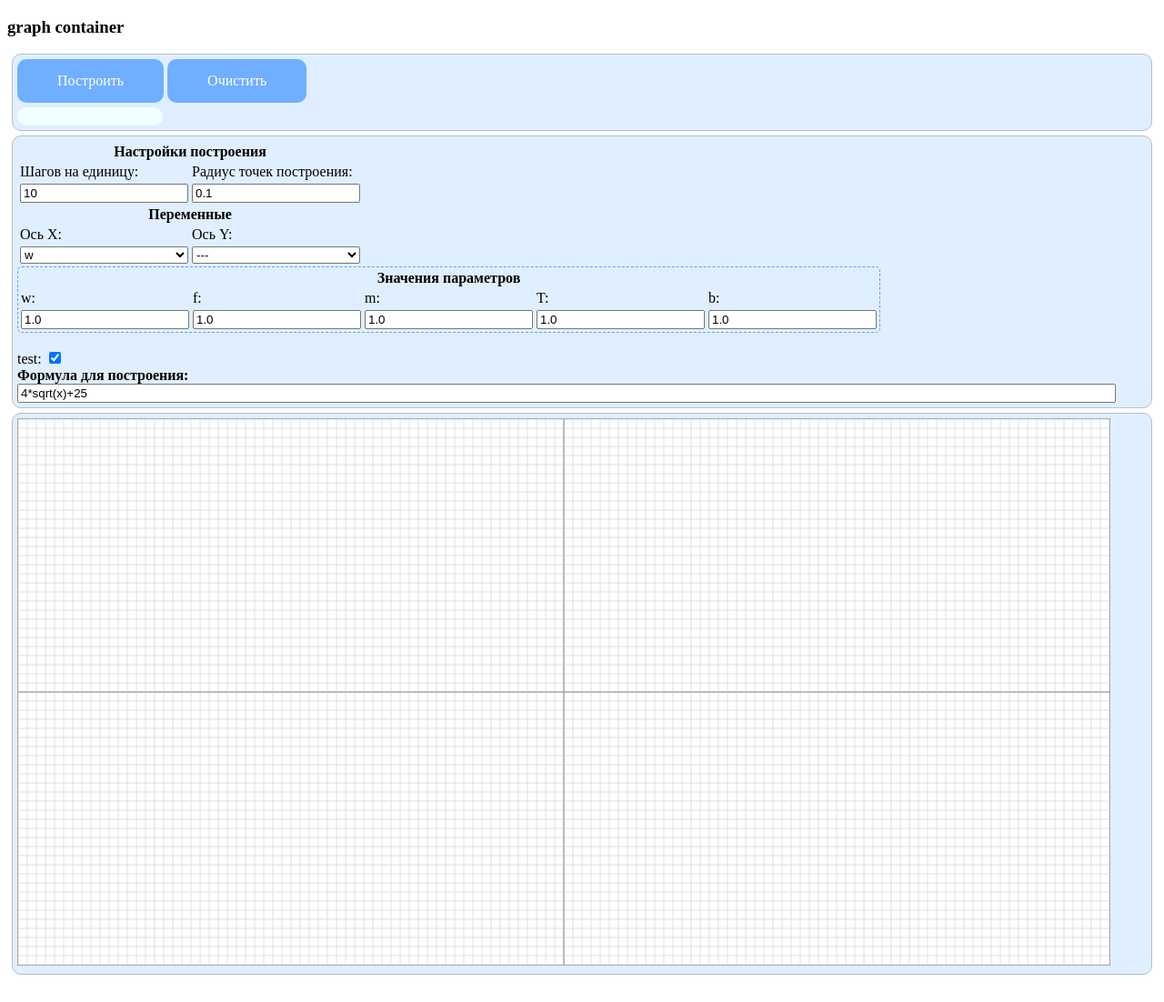
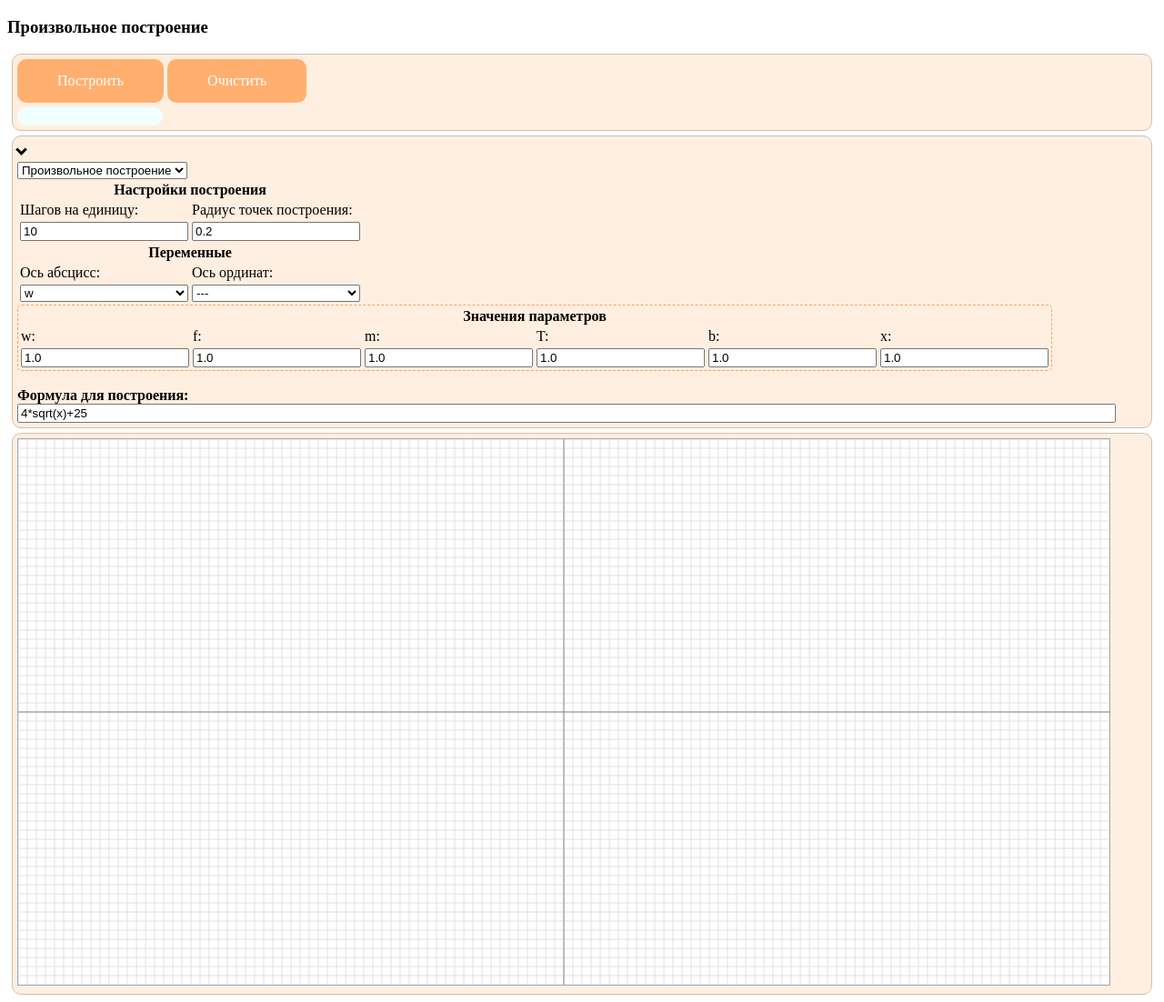
Before and after one commit to glushevsky/webmath, a Django app: page /graph/ in a window 1280 px wide. Shown: the whole page at 91% size. Before the commit the page ends 1072 px from the top, so only its background shows below. Run offline with Django 3.2, Linux system fonts and the light colour scheme; some libraries are stand-ins or nearby versions.

Commit message:
chenging design, etc.

```diff
--- a/graph/views.py
+++ b/graph/views.py
@@ -7,7 +7,8 @@ from math import *
 # import cgi
 # from django.views.decorators.csrf import csrf_exempt
 
-variables = ['w', 'f', 'm', 'T', 'b']
+variables = ['w', 'f', 'm', 'T', 'b', 'x']
+lambda1_variables = ['w', 'f', 'm', 'T', 'b']
 
 
 # Create your views here.
@@ -26,8 +27,8 @@ def data_processing(request):
     for param in parameters:
         globals()[param['name']] = float(param['value'])
 
-    test_flag = request_context['test_flag']
-    if test_flag == 'true':
+    type_selector = request_context['type_selector']
+    if type_selector == 'lambda1':  # special  case
         d = eval('m * m / (T * T)')
         for step in range(-step_count, step_count):
             try:
@@ -44,7 +45,7 @@ def data_processing(request):
             except ZeroDivisionError:
                 print('zero_division')
                 pass
-    else:
+    else:  # common cases
         for step in range(-step_count, step_count):
             try:
                 x = step*delta_step
--- a/static/styles.css
+++ b/static/styles.css
@@ -4,9 +4,15 @@
 .div_block {
     margin: 5px;
     padding: 5px;
-    background-color: #e0efff;
-    border: 1px solid #b0bfcf;
+    background-color: #ffefe0;
+    border: 1px solid #cfbfb0;
     border-radius: 10px;
+    transition: background-color 2s;
+}
+.div_block_lambda1 {
+    background-color: #afefe0;
+    border: 1px solid #afefe0;
+    transition: background-color 2s;
 }
 .info {
     height: 20px;
@@ -18,7 +24,7 @@
     border-radius: 20px;
 }
 .button {
-    background-color: #70afff;
+    background-color: #ffaf70;
     border: none;
     border-radius: 10px;
     color: white;
@@ -28,7 +34,44 @@
     display: inline-block;
     font-size: 16px;
     cursor: default;
+    transition: background-color 1s;
 }
 .button:hover {
-    background-color: #609fff;
+    background-color: #ff9f60;
+    transition: background-color 0s;
 }
+.button_lambda1 {
+    background-color: #70dfd0;
+    transition: background-color 1s;
+}
+.button_lambda1:hover {
+    background-color: #30cfc0;
+    transition: background-color 0s;
+}
+.border_block {
+    border: 1px dashed #ff9f60;
+    border-radius: 5px;
+}
+.border_block_lambda1 {
+    border: 1px dashed #70dfd0;
+    border-radius: 5px;
+}
+.block_wrapper {
+    border: solid black;
+    border-width: 0 3px 3px 0;
+    display: inline-block;
+    padding: 3px;
+    transform: rotate(45deg);
+    -webkit-transform: rotate(45deg);
+    margin-bottom: 5px;
+    margin-top: 5px;
+    transition: transform 1s;
+}
+.block_wrapper:hover {
+    border-color: #ff0000;
+}
+.block_wrapper_up {
+    transform: rotate(225deg);
+    -webkit-transform: rotate(225deg);
+    transition: transform 1s;
+}
--- a/templates/base_page.html
+++ b/templates/base_page.html
@@ -97,7 +97,7 @@
                         'formula': $('#formula_string').val(),
                         'width': svg_width,
                         'height': svg_height,
-                        'test_flag': $('#test_checkbox').prop("checked"),
+                        'type_selector': $('#type_selector').val(),
                         'detail': $('#detail_string').val(),
                         'parameters':  JSON.stringify(parameters)},
                     success: function (data) {
@@ -117,8 +117,10 @@
 
         function GraphInit() {
             //Create SVG element
-            var formula = document.getElementById('formula_string');
-            formula.setAttribute("style", "width: " + String(svg_width) + 'px');
+            var formula = $('#formula_string');
+            var formula_textarea = $('#formula_textarea');
+            formula.css("width", String(svg_width) + 'px');
+            formula_textarea.css('width', String(svg_width) + 'px');
             var svg = d3.select("#visual_block")
                         .append("svg")
                         .attr('id', 'paint_plate')
@@ -210,51 +212,44 @@
         function Clear(g){
             g.selectAll("circle").remove();
         }
-
-/*
-var svg = d3.select("svg"),
-    width = +svg.attr("width"),
-    height = +svg.attr("height");
-
-var points = d3.range(2000).map(phyllotaxis(10));
-
-var g = svg.append("g");
-
-g.selectAll("circle")
-    .data(points)
-  .enter().append("circle")
-    .attr("cx", function(d) { return d[0]; })
-    .attr("cy", function(d) { return d[1]; })
-    .attr("r", 2.5);
-
-svg.append("rect")
-    .attr("width", width)
-    .attr("height", height)
-    .style("fill", "none")
-    .style("pointer-events", "all")
-    .call(d3.zoom()
-        .scaleExtent([1 / 2, 4])
-        .on("zoom", zoomed));
-
-function zoomed() {
-  g.attr("transform", d3.event.transform);
+        function Reconfigurate(){
+            var selector_type = $('#type_selector').val();
+            var header_text = $('#type_selector option[value=' + selector_type + ']').text();
+            $('#header').text(header_text);
+            if (selector_type == 'lambda1'){
+                $('#container_universal_only_1').css('display', 'none');
+                $('#container_universal_only_2').css('display', 'none');
+                $('.div_block').addClass('div_block_lambda1');
+                $('.button').addClass('button_lambda1');
+                $('.border_block').addClass('border_block_lambda1');
+                $('#container_label1_only').css('display', 'inline-block');
             }
-
-function phyllotaxis(radius) {
-  var theta = Math.PI * (3 - Math.sqrt(5));
-  return function(i) {
-    var r = radius * Math.sqrt(i), a = theta * i;
-    return [
-      width / 2 + r * Math.cos(a),
-      height / 2 + r * Math.sin(a)
-    ];
-  };
+            else{
+                $('#container_universal_only_1').css('display', 'table-row-group');
+                $('#container_universal_only_2').css('display', 'inline-block');
+                $('.div_block').removeClass('div_block_lambda1');
+                $('.button').removeClass('button_lambda1');
+                $('.border_block').removeClass('border_block_lambda1');
+                $('#container_label1_only').css('display', 'none');
             }
-*/
+        }
+        function Wrap(){
+            var wrap = $('#wrapping_area');
+            if(wrap.css('visibility') == 'hidden'){
+                wrap.css('visibility', 'visible');
+                wrap.css('max-height', '308px');
+                $('#wrapping_arrow').removeClass('block_wrapper_up');
+            }
+            else{
+                wrap.css('visibility', 'hidden');
+                wrap.css('max-height', 0);
+                $('#wrapping_arrow').addClass('block_wrapper_up');
+            }
+        }
     </script>
 </head>
 <body onload="GraphInit();">
-    <h3>graph container</h3>
+    <h3 id="header">Произвольное построение</h3>
     <div id="legend" class="div_block">
         <a id="start_painting" class="button" onclick="DataProcessing();">Построить</a>
         <a id="clearing" class="button" onclick="Clear(d3.select('g'));">Очистить</a>
@@ -265,7 +260,14 @@ function phyllotaxis(radius) {
         <div id="coordinates_string" class="info"></div>
     </div>
     <div id="data_block" class="div_block">
+        <div id="wrapping_arrow" class="block_wrapper" onclick="Wrap();"></div><br/>
+        <div id="wrapping_area" style="transition: max-height 1s ease 0s;">
+            <select id="type_selector" onchange="Reconfigurate();">
+                <option value="universal">Произвольное построение</option>
+                <option value="lambda1">Построение числителя &lambda;1</option>
+            </select>
             <table>
+                <tbody>
                     <tr>
                         <th colspan="2">Настройки построения</th>
                     </tr>
@@ -277,7 +279,7 @@ function phyllotaxis(radius) {
                     </tr>
                     <tr>
                         <td><input type="number" id="detail_string" name="data_container" min="1" value="10"/></td>
-                <td><input type="number" id="thickness_string" name="data_container" min="0.001" value="0.1"/></td>
+                        <td><input type="number" id="thickness_string" name="data_container" min="0.001" value="0.2"/></td>
                         <!--<td>
                             <select id="orientation_select" name="data_container">
                                 <option value="hor">Горизонтальный</option>
@@ -294,12 +296,14 @@ function phyllotaxis(radius) {
                             </select>
                         </td>-->
                     </tr>
+                </tbody>
+                <tbody id="container_universal_only_1" style="width:100%">
                     <tr>
                         <th colspan="2">Переменные</th>
                     </tr>
                     <tr>
-                <td><label for="X_selector">Ось X:</label></td>
-                <td><label for="Y_selector">Ось Y:</label></td>
+                        <td><label for="X_selector">Ось абсцисс:</label></td>
+                        <td><label for="Y_selector">Ось ординат:</label></td>
                     </tr>
                     <tr>
                         <td>
@@ -318,9 +322,9 @@ function phyllotaxis(radius) {
                             </select>
                         </td>
                     </tr>
+                </tbody>
             </table>
-
-        <table style="border: 1px dashed #609fff; border-radius: 5px;">
+            <table class="border_block">
                 <tr>
                     <th colspan="{{ variables|length }}">Значения параметров</th>
                 </tr>
@@ -329,16 +333,21 @@ function phyllotaxis(radius) {
                         <td><label for="parameter_{{ variable }}">{{ variable }}:</label></td>
                     {% endfor %}
                 </tr>
-            <tr>
+                <tr id="">
                     {% for variable in variables %}
                         <td><input type="number" id="parameter_{{ variable }}" name="parameters" value="1.0"/></td>
                     {% endfor %}
                 </tr>
             </table><br/>
-        <label for="test_checkbox">test:</label>
-        <input type="checkbox" id="test_checkbox" name="data_container" checked/><br/>
+            <div id="container_universal_only_2">
                 <label for="formula_string"><b>Формула для построения:</b></label><br/>
                 <input type="text" id="formula_string" name="data_container" value="4*sqrt(x)+25"/><br/>
+            </div>
+            <div id="container_label1_only" style="display: none">
+                <label for="formula_textarea"><b>Блок для построения:</b></label><br/>
+                <textarea id="formula_textarea" name="data_container">4*sqrt(x)+25</textarea><br/>
+            </div>
+        </div>
     </div>
     <div id="visual_block" class="div_block">
     </div>
```
Also changed, not shown: static/scripts.js (added). Lines whose indentation alone changed are shown as unchanged.
